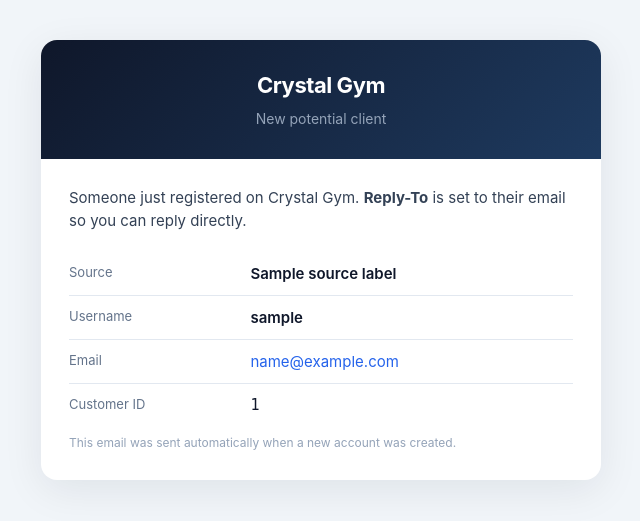
After one commit to Afsal-Salim/GymApp, a Django app: template core/templates/core/email_new_potential_client.html in a window 1280 px wide. The commit adds this page. Shown: the top 521 px of the page, without its empty margins (319-959 px from the left). Run offline with Django 5.2, Linux system fonts and the light colour scheme; the template is opened without the code that fills it: most values are stand-ins (such as "Sample title", 1, 10 or a date in 2020).

Commit message:
Update email templates and notification functions to reflect brand name change
- Changed instances of "GymApp" to "Crystal Gym" in email OTP template for consistency with branding.
- Refactored email notification function to enhance user signup notifications, including improved source labeling and HTML email formatting.

```diff
--- a/authentication/templates/authentication/email_otp.html
+++ b/authentication/templates/authentication/email_otp.html
@@ -13,7 +13,7 @@
           <!-- Header -->
           <tr>
             <td style="background: linear-gradient(135deg, #0f172a 0%, #1e293b 100%); padding: 32px 32px 24px; text-align: center;">
-              <h1 style="margin: 0; font-size: 22px; font-weight: 700; color: #ffffff; letter-spacing: -0.5px;">GymApp</h1>
+              <h1 style="margin: 0; font-size: 22px; font-weight: 700; color: #ffffff; letter-spacing: -0.5px;">Crystal Gym</h1>
               <p style="margin: 8px 0 0; font-size: 14px; color: #94a3b8;">{% if otp_purpose == 'password_reset' %}Reset your password{% else %}Verify your email{% endif %}</p>
             </td>
           </tr>
@@ -37,7 +37,7 @@
           <tr>
             <td style="padding: 24px 32px; background-color: #f8fafc; border-top: 1px solid #e2e8f0; text-align: center;">
               <p style="margin: 0; font-size: 12px; color: #94a3b8;">If you didn’t request this code, you can ignore this email.</p>
-              <p style="margin: 12px 0 0; font-size: 12px; color: #94a3b8;">© GymApp</p>
+              <p style="margin: 12px 0 0; font-size: 12px; color: #94a3b8;">© Crystal Gym</p>
             </td>
           </tr>
         </table>
--- /dev/null
+++ b/core/templates/core/email_new_potential_client.html
@@ -0,0 +1,54 @@
+<!DOCTYPE html>
+<html lang="en">
+<head>
+  <meta charset="UTF-8">
+  <meta name="viewport" content="width=device-width, initial-scale=1.0">
+  <title>New potential client</title>
+</head>
+<body style="margin: 0; padding: 0; font-family: -apple-system, BlinkMacSystemFont, 'Segoe UI', Roboto, 'Helvetica Neue', Arial, sans-serif; background-color: #f1f5f9;">
+  <table role="presentation" width="100%" cellspacing="0" cellpadding="0" style="background-color: #f1f5f9; padding: 40px 20px;">
+    <tr>
+      <td align="center">
+        <table role="presentation" width="100%" cellspacing="0" cellpadding="0" style="max-width: 560px; background-color: #ffffff; border-radius: 16px; box-shadow: 0 10px 40px rgba(15, 23, 42, 0.08); overflow: hidden;">
+          <tr>
+            <td style="background: linear-gradient(135deg, #0f172a 0%, #1e3a5f 100%); padding: 32px 28px; text-align: center;">
+              <h1 style="margin: 0; font-size: 22px; font-weight: 700; color: #ffffff; letter-spacing: -0.02em;">Crystal Gym</h1>
+              <p style="margin: 12px 0 0; font-size: 14px; color: #94a3b8;">New potential client</p>
+            </td>
+          </tr>
+          <tr>
+            <td style="padding: 28px 28px 8px;">
+              <p style="margin: 0 0 20px; font-size: 15px; color: #334155; line-height: 1.5;">Someone just registered on Crystal Gym. <strong>Reply-To</strong> is set to their email so you can reply directly.</p>
+              <table role="presentation" width="100%" cellspacing="0" cellpadding="0" style="border-collapse: collapse;">
+                <tr>
+                  <td style="padding: 12px 0; border-bottom: 1px solid #e2e8f0; font-size: 13px; color: #64748b; width: 36%; vertical-align: top;">Source</td>
+                  <td style="padding: 12px 0; border-bottom: 1px solid #e2e8f0; font-size: 15px; color: #0f172a; vertical-align: top; font-weight: 600;">{{ source_label }}</td>
+                </tr>
+                <tr>
+                  <td style="padding: 12px 0; border-bottom: 1px solid #e2e8f0; font-size: 13px; color: #64748b; vertical-align: top;">Username</td>
+                  <td style="padding: 12px 0; border-bottom: 1px solid #e2e8f0; font-size: 15px; color: #0f172a; vertical-align: top; font-weight: 600;">{{ username }}</td>
+                </tr>
+                <tr>
+                  <td style="padding: 12px 0; border-bottom: 1px solid #e2e8f0; font-size: 13px; color: #64748b; vertical-align: top;">Email</td>
+                  <td style="padding: 12px 0; border-bottom: 1px solid #e2e8f0; font-size: 15px; vertical-align: top;">
+                    <a href="mailto:{{ email }}" style="color: #2563eb; text-decoration: none;">{{ email }}</a>
+                  </td>
+                </tr>
+                <tr>
+                  <td style="padding: 12px 0; font-size: 13px; color: #64748b; vertical-align: top;">Customer ID</td>
+                  <td style="padding: 12px 0; font-size: 15px; color: #0f172a; vertical-align: top; font-family: ui-monospace, monospace;">{{ customer_id }}</td>
+                </tr>
+              </table>
+            </td>
+          </tr>
+          <tr>
+            <td style="padding: 0 28px 28px;">
+              <p style="margin: 0; font-size: 12px; color: #94a3b8; line-height: 1.5;">This email was sent automatically when a new account was created.</p>
+            </td>
+          </tr>
+        </table>
+      </td>
+    </tr>
+  </table>
+</body>
+</html>
```
Also changed, not shown: core/email_notifications.py (+26 -8 lines), authentication/migrations/0011_thakathakatha_admin.py (added).
